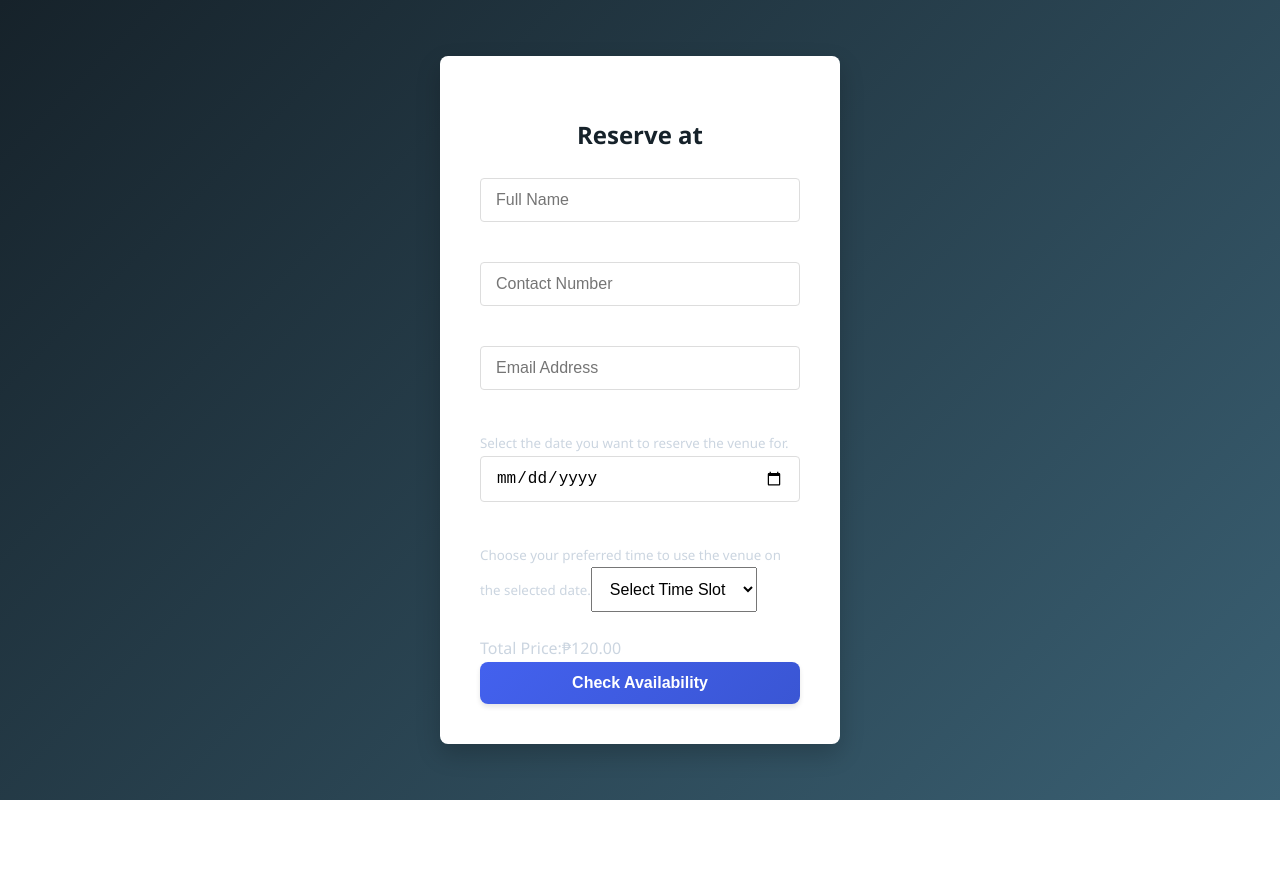
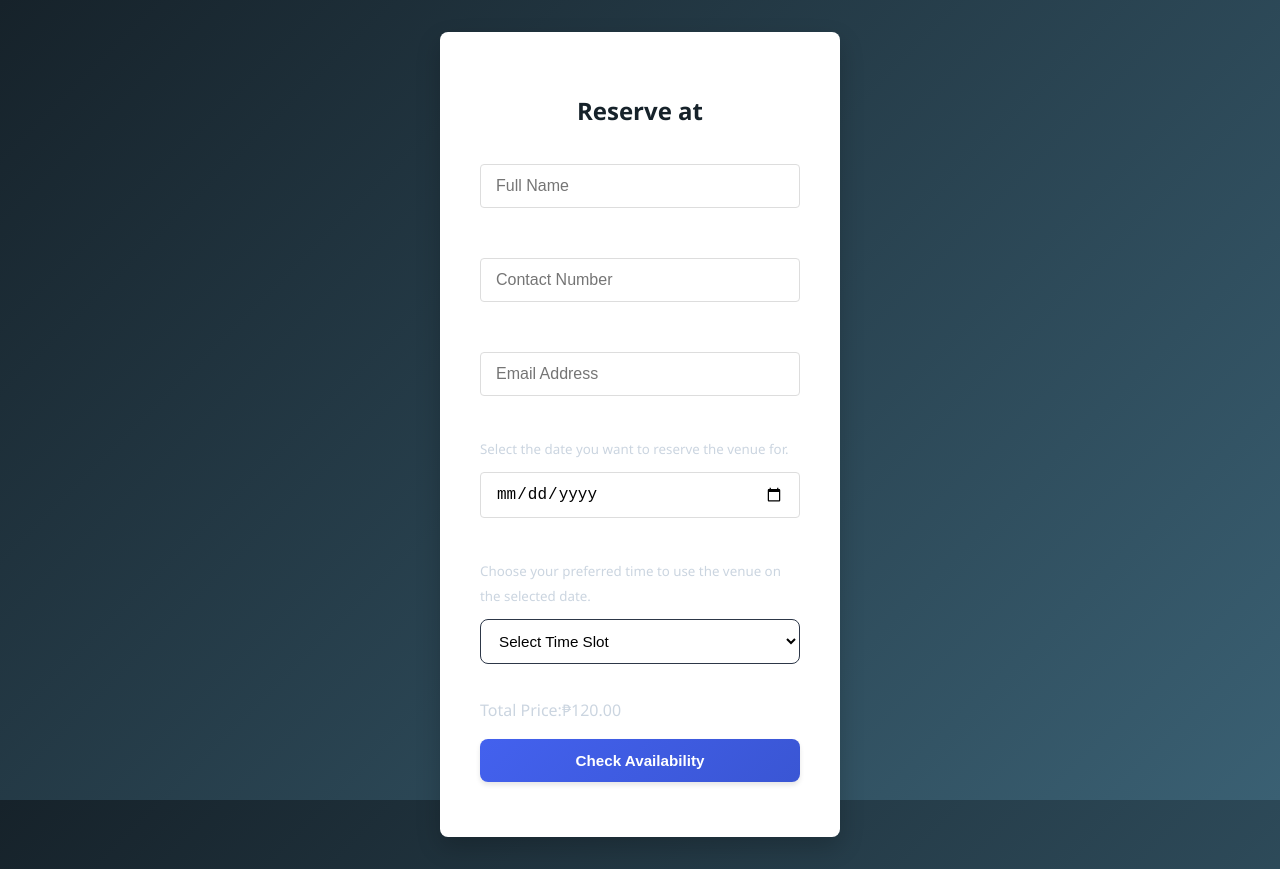
Before and after one commit to kingMay69420/GROUP_PROJECT-GYM_RESERVATION, a React (Create React App) app in the folder frontend/: page /reserve in a window 1280 px wide. Before the commit the page ends 800 px from the top, so only its background shows below. Built offline with nearby package versions, Linux system fonts and the light colour scheme.

Commit message:
Update Reserve.css

```diff
--- a/frontend/src/pages/Reserve.css
+++ b/frontend/src/pages/Reserve.css
@@ -1,123 +1,57 @@
 :root {
-    --primary: #4361ee;
-    --primary-dark: #3a56d4;
-    --secondary: #f72585;
-    --success: #4cc9f0;
-    --text-dark: #212529;
-    --text-light: #f8f9fa;
-    --text-muted: #6c757d;
-    --border-color: #dee2e6;
+    --primary: #4361ee;       /* Vibrant blue */
+    --primary-dark: #3a56d4;  /* Slightly darker blue */
+    --secondary: #f72585;     /* Energetic pink */
+    --success: #4cc9f0;       /* Bright teal */
+    --text-dark: #212529;     /* Dark gray */
+    --text-light: #f8f9fa;    /* Off-white */
+    --text-muted: #6c757d;    /* Medium gray */
+    --border-color: #dee2e6;  /* Light gray border */
   }
 
   body {
     display: flex;
     justify-content: center;
-    align-items: flex-start; /* Changed from center to prevent vertical overflow */
+    align-items: center;
     min-height: 100vh;
     margin: 0;
-    padding: 10px;
+    padding: 15px;
     font-family: 'Poppins', sans-serif;
     background: linear-gradient(135deg, #38A2D7, #561139);
     background-attachment: fixed;
   }
 
   .reservation-container {
-    width: 90%;
+    width: 100%;
     max-width: 400px;
-    padding: 20px 15px; /* Reduced padding for mobile */
+    padding: 25px 20px;
     text-align: center;
     background-color: rgba(255, 255, 255, 0.1);
-    border-radius: 10px; /* Slightly smaller radius */
-    backdrop-filter: blur(5px); /* Reduced blur for performance */
+    border-radius: 12px;
+    backdrop-filter: blur(8px);
     border: 1px solid rgba(255, 255, 255, 0.15);
-    box-shadow: 0 4px 12px rgba(0, 0, 0, 0.1); /* Softer shadow */
-    margin: 10px 0; /* Added margin for breathing room */
+    box-shadow: 0 6px 24px rgba(0, 0, 0, 0.15);
+    transition: all 0.3s cubic-bezier(0.25, 0.8, 0.25, 1);
   }
 
-  /* Mobile-first optimizations */
-  @media (max-width: 767.98px) {
-    .reservation-container {
-      max-width: 100%;
-      padding: 18px 12px; /* More compact padding */
-      margin: 5px 0;
-    }
-
-    h2 {
-      font-size: 1.3rem; /* Smaller heading */
-      margin-bottom: 15px;
-    }
-
-    input, select, button {
-      padding: 10px 12px; /* More compact inputs */
-      margin: 8px 0; /* Tighter spacing */
-      font-size: 0.9rem;
-    }
-
-    button {
-      padding: 12px; /* Slightly larger for touch */
-      margin: 10px 0;
-    }
+  h2 {
+    color: var(--text-light);
+    margin-bottom: 20px;
+    font-size: 1.5rem;
+    font-weight: 600;
   }
 
-  /* Very small phones (≤360px) */
-  @media (max-width: 360px) {
-    .reservation-container {
-      padding: 15px 10px;
-      border-radius: 8px;
-    }
-
-    h2 {
-      font-size: 1.2rem;
-      margin-bottom: 12px;
-    }
-
-    input, select {
-      padding: 8px 10px;
-      font-size: 0.85rem;
-    }
-
-    button {
-      padding: 10px;
-      font-size: 0.9rem;
-    }
+  input, select {
+    width: 100%;
+    margin: 10px 0;
+    padding: 12px 14px;
+    border: 1.5px solid var(--border-color);
+    border-radius: 8px;
+    font-size: 0.95rem;
+    background-color: rgba(255, 255, 255, 0.95);
+    transition: all 0.3s ease;
   }
 
-  /* Tablet and larger screens */
-  @media (min-width: 768px) {
-    body {
-      padding: 20px;
-      align-items: center; /* Center vertically on larger screens */
-    }
-
-    .reservation-container {
-      padding: 25px 20px;
-      backdrop-filter: blur(8px);
-      max-width: 450px;
-    }
-
-    h2 {
-      font-size: 1.6rem;
-    }
-
-    input, select, button {
-      padding: 12px 14px;
-      font-size: 1rem;
-    }
-  }
-
-  /* Desktop */
-  @media (min-width: 992px) {
-    .reservation-container {
-      max-width: 500px;
-      padding: 30px 25px;
-    }
-
-    h2 {
-      font-size: 1.8rem;
-    }
-  }
-
-  /* Rest of your existing styles... */
   input:focus, select:focus {
     border-color: var(--primary);
     box-shadow: 0 0 0 3px rgba(67, 97, 238, 0.2);
@@ -127,10 +61,13 @@
 
   button {
     width: 100%;
+    margin: 15px 0;
+    padding: 13px;
     background: linear-gradient(135deg, var(--primary), var(--primary-dark));
     color: white;
     border: none;
     border-radius: 8px;
+    font-size: 0.95rem;
     font-weight: 600;
     cursor: pointer;
     transition: all 0.3s ease;
@@ -138,8 +75,13 @@
   }
 
   button:hover {
+    background: linear-gradient(135deg, var(--primary-dark), var(--primary));
     transform: translateY(-2px);
     box-shadow: 0 5px 10px rgba(0, 0, 0, 0.15);
+  }
+
+  button:active {
+    transform: translateY(0);
   }
 
   /* Form validation styling */
@@ -150,3 +92,114 @@
   input:valid {
     border-color: #51cf66;
   }
+
+  /* Smartphone Optimizations */
+  @media (max-width: 767.98px) {
+    body {
+      padding: 12px;
+      align-items: flex-start; /* Better for mobile forms */
+      min-height: 100vh;
+      height: auto;
+    }
+
+    .reservation-container {
+      margin-top: 20px;
+      margin-bottom: 20px;
+      width: 100%;
+      max-width: none;
+      padding: 22px 18px;
+      backdrop-filter: blur(5px); /* Better mobile performance */
+    }
+
+    h2 {
+      font-size: 1.4rem;
+      margin-bottom: 16px;
+    }
+
+    input, select, button {
+      min-height: 48px; /* Better touch targets */
+      font-size: 1rem;
+    }
+
+    button {
+      margin: 12px 0;
+    }
+
+    /* Landscape orientation */
+    @media (orientation: landscape) {
+      .reservation-container {
+        max-width: 90%;
+        margin-top: 10px;
+        margin-bottom: 10px;
+      }
+
+      input, select, button {
+        min-height: 44px;
+        padding: 10px 12px;
+      }
+    }
+  }
+
+  /* Extra Small Phones (≤320px) */
+  @media (max-width: 320px) {
+    .reservation-container {
+      padding: 18px 14px;
+      border-radius: 10px;
+    }
+
+    h2 {
+      font-size: 1.3rem;
+    }
+
+    input, select {
+      padding: 10px 12px;
+      font-size: 0.9rem;
+    }
+
+    button {
+      padding: 12px;
+      font-size: 0.95rem;
+    }
+  }
+
+  /* Tablet and Desktop Enhancements */
+  @media (min-width: 768px) {
+    body {
+      padding: 20px;
+    }
+
+    .reservation-container {
+      max-width: 500px;
+      padding: 32px 28px;
+      backdrop-filter: blur(8px);
+      margin: 0 auto;
+    }
+
+    .reservation-container:hover {
+      box-shadow: 0 8px 30px rgba(0, 0, 0, 0.25);
+      border-color: rgba(255, 255, 255, 0.25);
+    }
+
+    h2 {
+      font-size: 1.75rem;
+    }
+  }
+
+  @media (min-width: 992px) {
+    .reservation-container {
+      max-width: 550px;
+      padding: 36px 32px;
+    }
+
+    h2 {
+      font-size: 1.9rem;
+    }
+  }
+
+  /* Accessibility Improvements */
+  @media (prefers-reduced-motion: reduce) {
+    * {
+      transition: none !important;
+      animation: none !important;
+    }
+  }
```
